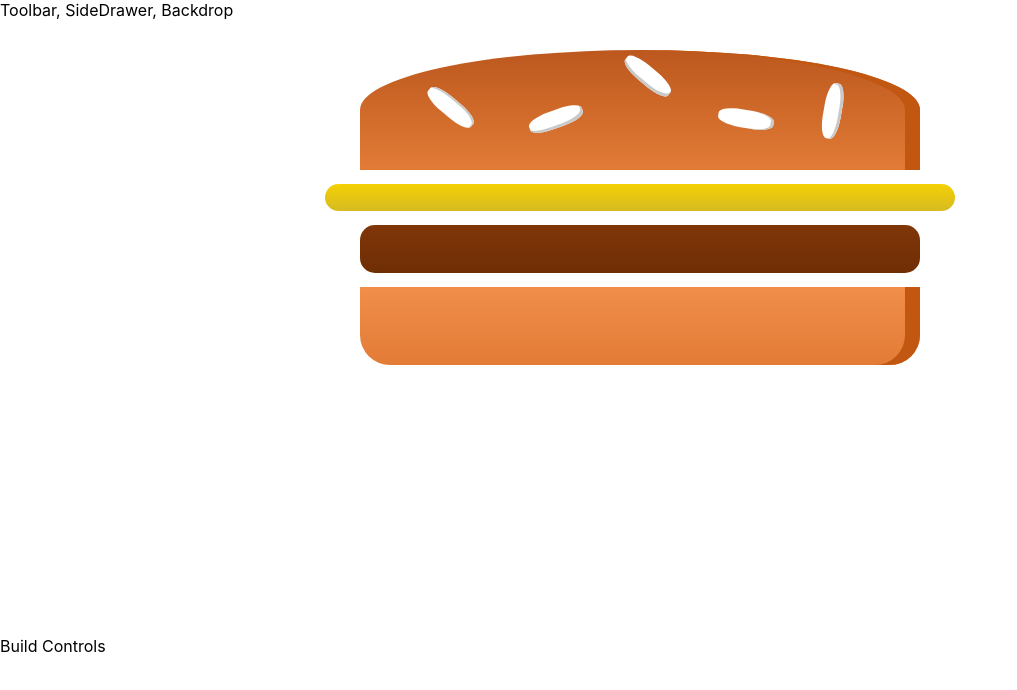
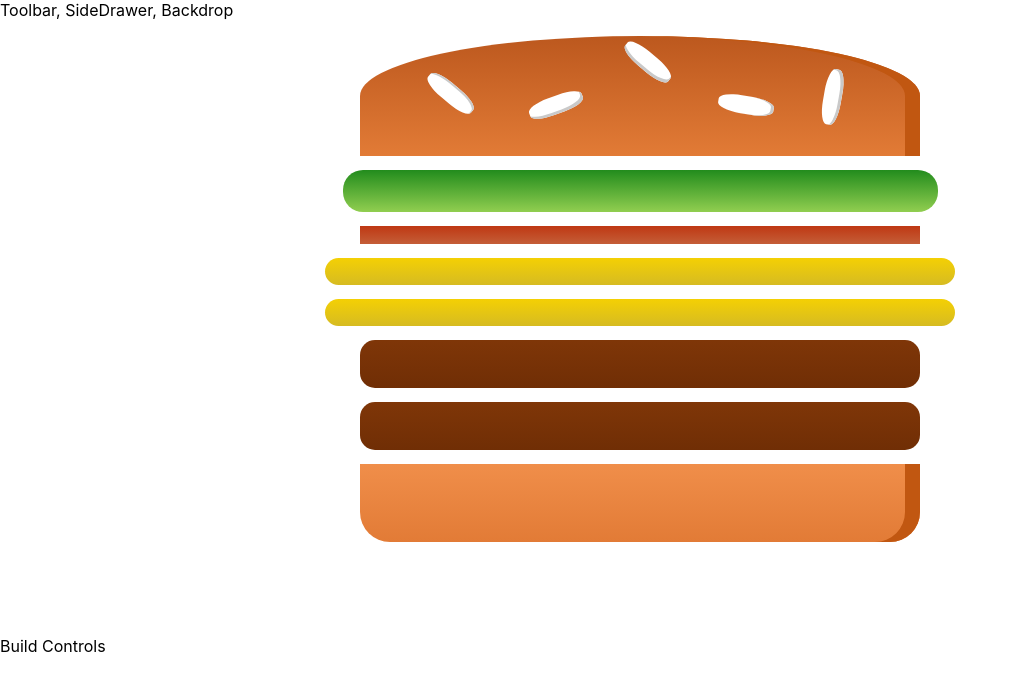
Before and after one commit to benn1988/react-burger, a React (Create React App) app: page / in a window 1280 px wide. Shown: the top 690 px of the page, without its empty margins (0-1017 px from the left). Built offline with nearby package versions, Linux system fonts and the light colour scheme.

Commit message:
Outputing burger ingredients dynamically
Adding state to the Burger Builder
Getting the object properties from state, and outputing the respective ingredients as many times as their values

```diff
--- a/src/components/Burger/Burger.js
+++ b/src/components/Burger/Burger.js
@@ -3,11 +3,20 @@
 import BurgerIngredient from './BurgerIngredient/BurgerIngredient';
 
 const burger = ( props ) => {
+
+    const transformedIngredients = Object.keys(props.ingredients) // return an array of the ingredients properties
+        .map(igKey => { // for each ingredient property
+            return [...Array(props.ingredients[igKey])] // return an array containing the property X times (where X is the value of the property)
+                .map((_, index) => { // for each time the property appears
+                    return <BurgerIngredient key={igKey + index} type={igKey} /> // return the ingredient component with it's respective type
+                });
+        });
+
     return (
         <div className={classes.Burger}>
+        {/* top and bottom buns are always present */}
             <BurgerIngredient type="bread-top" />
-            <BurgerIngredient type="cheese" />
-            <BurgerIngredient type="meat" />
+            {transformedIngredients}
             <BurgerIngredient type="bread-bottom" />
         </div>
     );
--- a/src/components/Burger/Burger.module.css
+++ b/src/components/Burger/Burger.module.css
@@ -2,7 +2,7 @@
     width: 100%;
     margin: auto;
     height: 250px;
-    overflow: scroll;
+    /* overflow: scroll; */
     text-align-last: center;
     font-weight: bold;
     font-size: 1.2rem;
--- a/src/containers/BurgerBuilder/BurgerBuilder.js
+++ b/src/containers/BurgerBuilder/BurgerBuilder.js
@@ -4,10 +4,20 @@
 import Burger from '../../components/Burger/Burger';
 
 class BurgerBuilder extends Component {
+
+    state = {
+        ingredients: {
+            salad: 1,
+            bacon: 1,
+            cheese: 2,
+            meat: 2
+        }
+    }
+
     render () {
         return (
             <Aux>
-                <Burger />
+                <Burger ingredients={this.state.ingredients}/>
                 <div>Build Controls</div>
             </Aux>
         );
```
